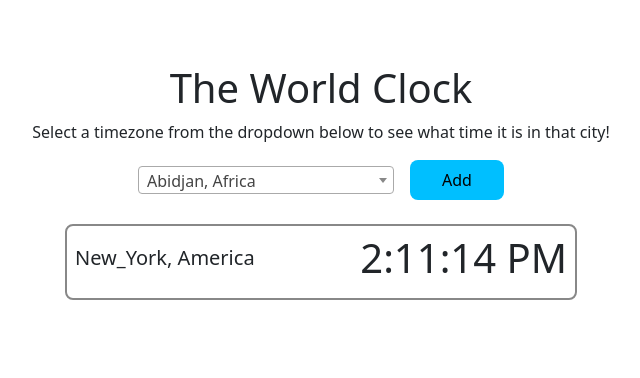
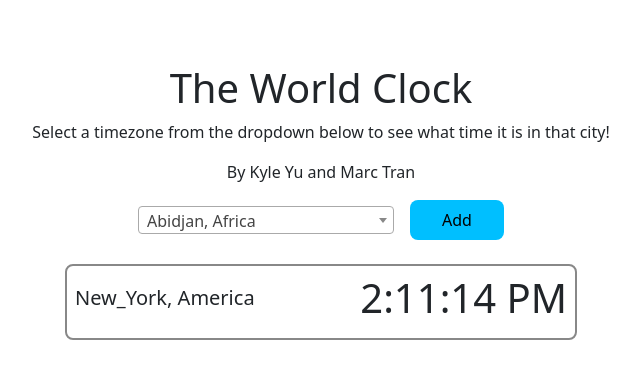
Before and after one commit to Gystre/cs351-global-time-app, a plain HTML site: page index.html in a window 1280 px wide. Shown: the whole page, without its empty margins (319-959 px from the left). Drawn offline with nearby package versions, Linux system fonts and the light colour scheme.

Commit message:
add names

```diff
--- a/index.html
+++ b/index.html
@@ -43,6 +43,7 @@
         Select a timezone from the dropdown below to see what time it is in that
         city!
       </p>
+      <p>By Kyle Yu and Marc Tran</p>
       <div style="display: flex; align-items: center">
         <select
           id="city-selector"
```
